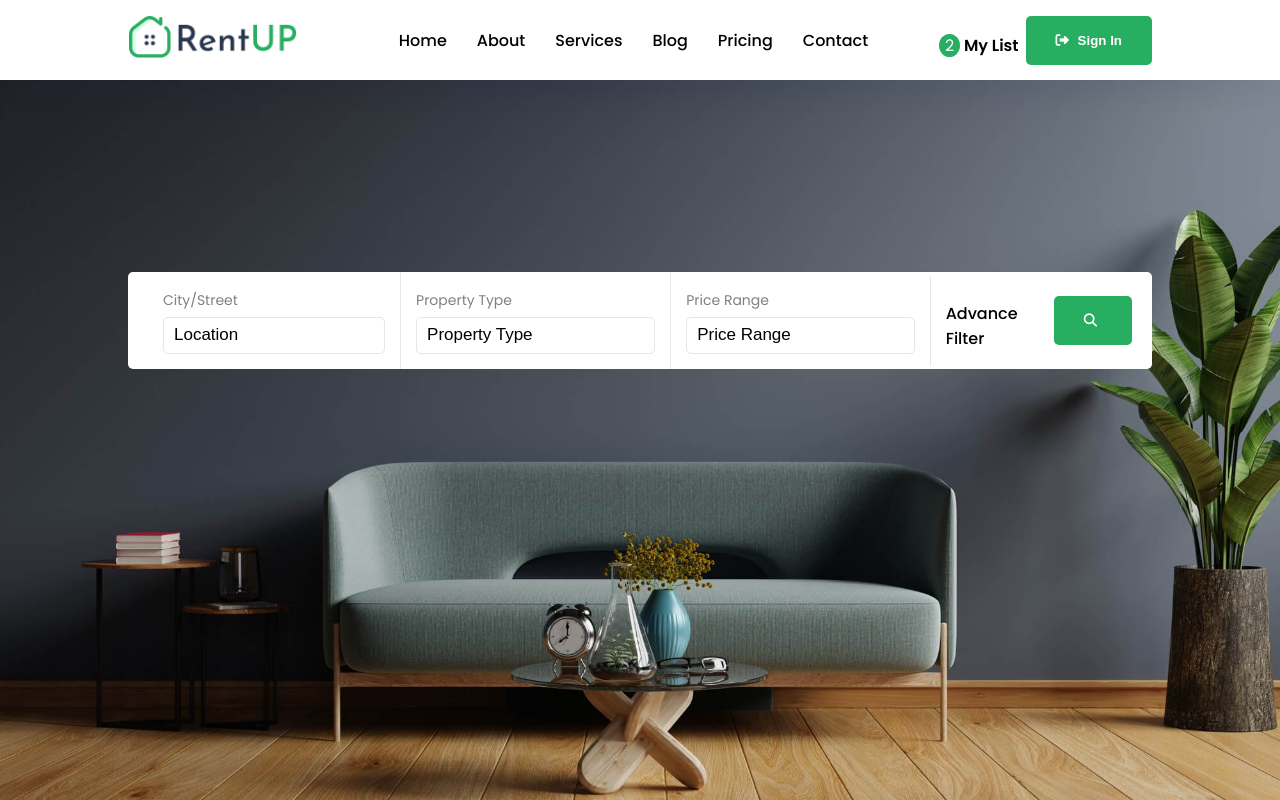
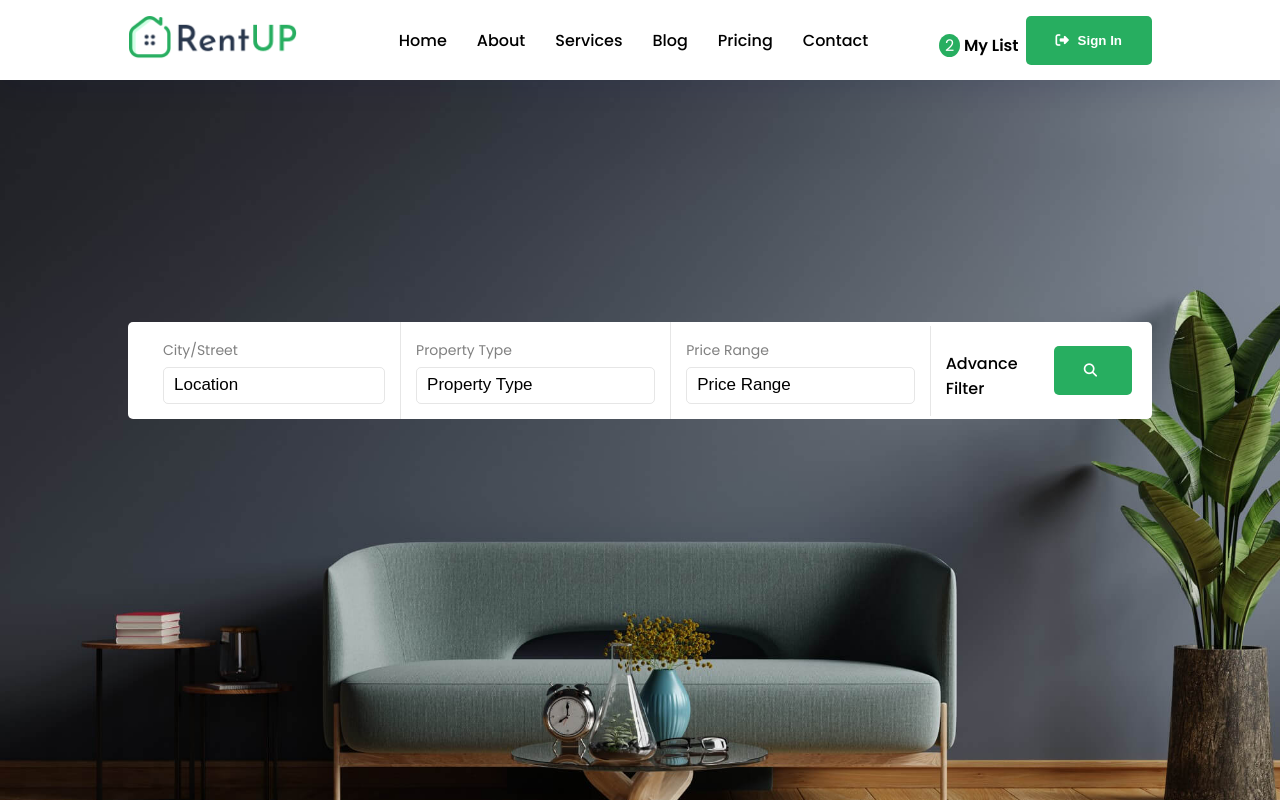
Before and after one commit to Raihan567/rentUp, a React (Create React App) app: page / in a window 1280 px wide. Shown: the top 800 px of the page. Built offline with nearby package versions, Linux system fonts and the light colour scheme.

Commit message:
header and footer setion setup

```diff
--- a/src/components/Home/Hero/Hero.css
+++ b/src/components/Home/Hero/Hero.css
@@ -6,12 +6,8 @@
   height: 100vh;
   width: 100%;
 }
-.container {
-  /* padding-top: 15%; */
-  /* margin-top: 10%; */
-}
-.mtop1 {
-  margin-top: 15%;
+.hero .container {
+  padding-top: 15%;
 }
 .hero h1 {
   color: #fff;
--- a/src/components/Home/Hero/Hero.jsx
+++ b/src/components/Home/Hero/Hero.jsx
@@ -1,14 +1,15 @@
 import React from "react";
 import Header from "../../Common/Header/Header";
+import Heading from "../../Common/Heading";
 import "./Hero.css";
 const Hero = () => {
   return (
     <div className="hero">
-        <Header
+        <Heading
           title="Search Your Next Home"
           subtitle="Find new & featured property located in your local city."
         />
-      <div className="container mtop1">
+      <div className="container ">
          <form className='flex'>
             <div className='box'>
               <span>City/Street</span>
--- a/src/components/Pages/Pages.jsx
+++ b/src/components/Pages/Pages.jsx
@@ -2,6 +2,8 @@ import React from "react";
 import { BrowserRouter, Routes, Route } from "react-router-dom";
 import About from "../About/About";
 import Blog from "../Blog/Blog";
+import Footer from "../Common/Footer/Footer";
+import Header from "../Common/Header/Header";
 import Contact from "../Contact/Contact";
 import Home from "../Home/Home";
 import Pricing from "../Pricing/Pricing";
@@ -10,6 +12,7 @@ const Pages = () => {
   return (
     <div>
       <BrowserRouter>
+        <Header />
         <Routes>
           <Route path="/" element={<Home />} />
           <Route path="/about" element={<About />} />
@@ -18,6 +21,7 @@ const Pages = () => {
           <Route path="/pricing" element={<Pricing />} />
           <Route path="/contact" element={<Contact />} />
         </Routes>
+        <Footer />
       </BrowserRouter>
     </div>
   );
```
